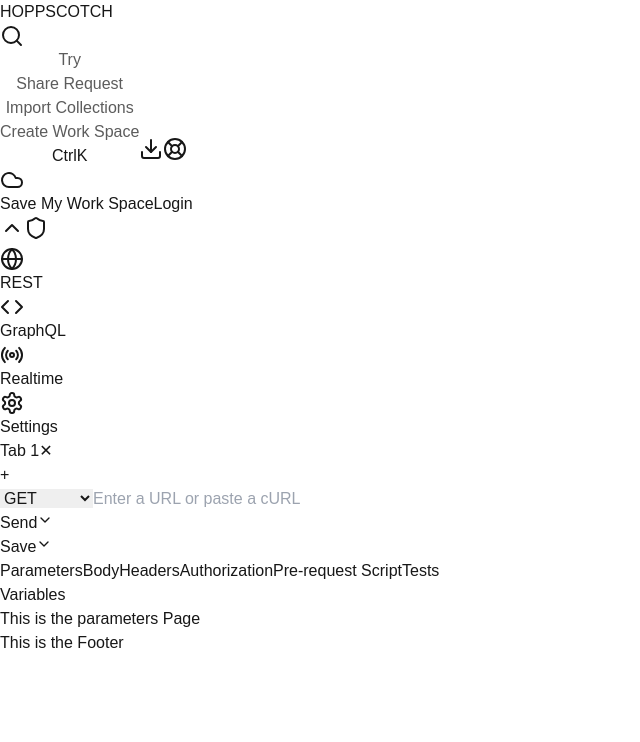
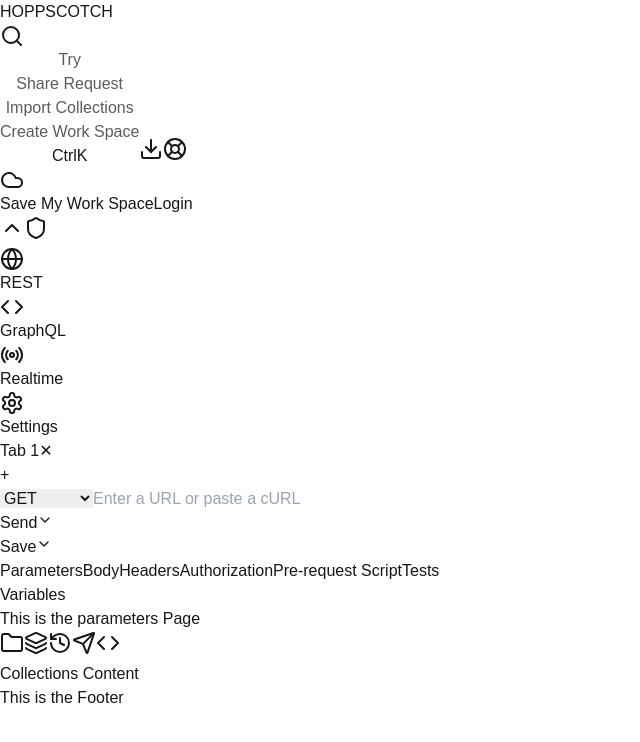
Before and after one commit to Bisrate19/hoppscotch, a Next.js app in the folder hoppscotch/: page / in a window 1280 px wide. Shown: the top 742 px of the page, without its empty margins (0-640 px from the left). Built offline with nearby package versions, Linux system fonts and the light colour scheme.

Commit message:
vertical bar

```diff
--- a/hoppscotch/src/app/page.tsx
+++ b/hoppscotch/src/app/page.tsx
@@ -2,6 +2,7 @@ import Sidebar from "./sidebar/page";
 import Header from "./header/page";
 import Rest from "./sidebar/rest/page"
 import Footer from "./footer/page"
+import Vbar from "./sidebar/vbar/page";
 
 import type { AppProps } from "next/app";
 
@@ -11,6 +12,7 @@ export default function Home() {
       <Header />
       <Sidebar />
       <Rest />
+      <Vbar />
       <Footer />
       <main></main>
     </>
--- /dev/null
+++ b/hoppscotch/src/app/sidebar/vbar/page.tsx
@@ -0,0 +1,42 @@
+"use client";
+import React, { useState } from "react";
+import { Folder, Layers, History, Send, Code } from "lucide-react";
+
+export default function Vbar() {
+  const [activeTab, setActiveTab] = useState<string>("collections");
+
+  const tabs = [
+    { name: "Collections", icon: <Folder className="w-6 h-6" /> },
+    { name: "Environments", icon: <Layers className="w-6 h-6" /> },
+    { name: "History", icon: <History className="w-6 h-6" /> },
+    { name: "Shared Requests", icon: <Send className="w-6 h-6" /> },
+    { name: "Generate Code", icon: <Code className="w-6 h-6" /> },
+  ];
+
+  return (
+    <div className="fixed right-1 h-full top-8 bg-gray-400 shadow-lg flex ">
+      {/* Vertical Tabs with Fixed Position */}
+      <div className="flex flex-col w-12 border-r border-gray-300 items-center space-y-4 bg-gray-50 p-2">
+        {tabs.map((tab) => (
+          <button
+            key={tab.name}
+            className={`w-full h-8 flex items-center justify-center rounded transition
+              ${activeTab === tab.name.toLowerCase() ? "bg-gray-300" : "hover:bg-gray-200"}`}
+            onClick={() => setActiveTab(tab.name.toLowerCase())}
+          >
+            {tab.icon}
+          </button>
+        ))}
+      </div>
+
+      {/* Tab Content with Fixed Size */}
+      <div className="p-4 flex-1 w-64">
+        {activeTab === "collections" && <div>Collections Content</div>}
+        {activeTab === "environments" && <div>Environments Content</div>}
+        {activeTab === "history" && <div>History Content</div>}
+        {activeTab === "shared requests" && <div>Shared Requests Content</div>}
+        {activeTab === "generate code" && <div>Generate Code Content</div>}
+      </div>
+    </div>
+  );
+}
```
